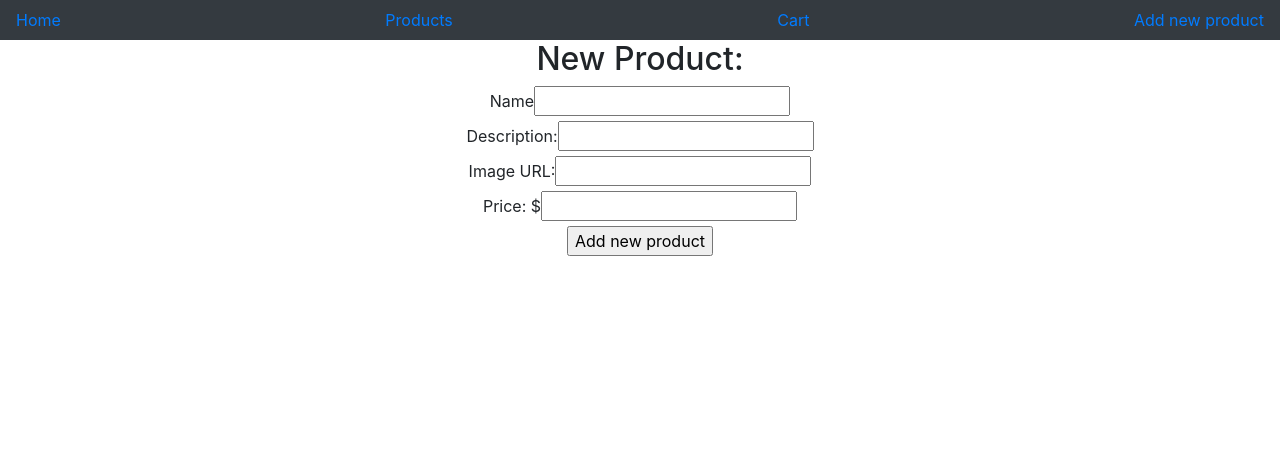
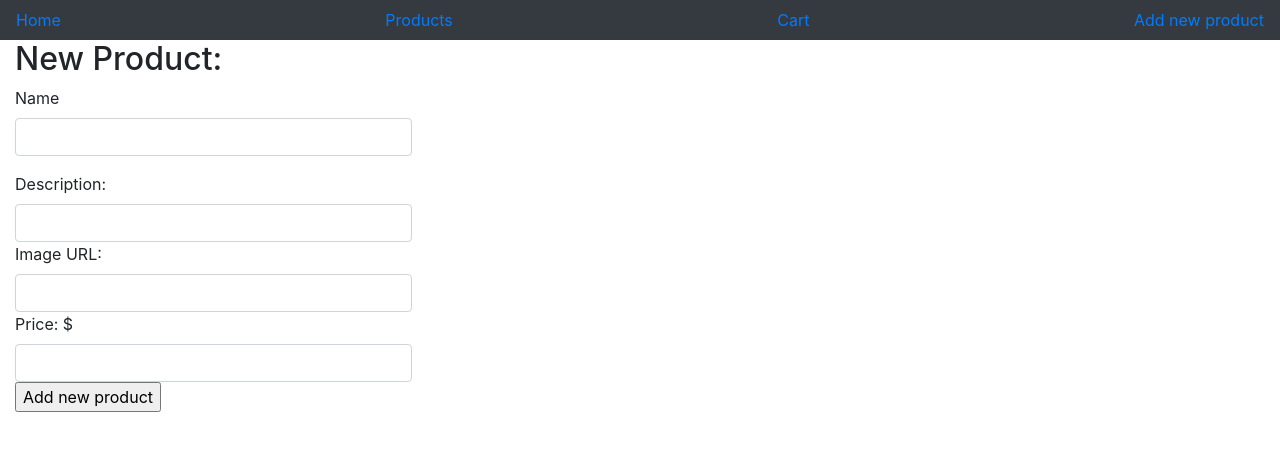
Before and after one commit to yhussin/ecommerce-client, a React (Create React App) app: page /products/new in a window 1280 px wide. Shown: the top 450 px of the page. Built offline with nearby package versions, Linux system fonts and the light colour scheme.

Commit message:
Cart product card

```diff
--- a/src/pages/Cart.js
+++ b/src/pages/Cart.js
@@ -36,7 +36,6 @@ class Cart extends Component {
             return (
                 <>
                     <div className="center-block text-center">
-                        Product Name
                         <ProductCard {...product} />
                     </div>
                 </>
--- a/src/pages/NewProduct.js
+++ b/src/pages/NewProduct.js
@@ -30,12 +30,14 @@ class NewProduct extends Component {
         return (
             <>
 
-            <div className="center-block text-center">
+            <div>
+            <div className="col-sm-4">
             <h2>New Product:</h2>
                 <form onSubmit={this.handleSubmit}>
-                    <div>
+                    <div className="form-group">
                         <label htmlFor="name">Name</label>
                         <input
+                            className="form-control"
                             type="text"
                             name="name"
                             id="name"
@@ -46,6 +48,7 @@ class NewProduct extends Component {
                     <div className="form-input">
                         <label htmlFor="description">Description: </label>
                         <input
+                            className="form-control"
                             type="text"
                             name="description"
                             id="description"
@@ -57,6 +60,7 @@ class NewProduct extends Component {
                     <div className="form-input">
                         <label htmlFor="imageUrl">Image URL:</label>
                         <input
+                            className="form-control"
                             type="text"
                             name="imageUrl"
                             id="imageUrl"
@@ -67,6 +71,7 @@ class NewProduct extends Component {
                     <div className="form-input">
                         <label htmlFor="price"> Price: $</label>
                         <input
+                            className="form-control"
                             type="text"
                             name="price"
                             id="price"
@@ -78,6 +83,7 @@ class NewProduct extends Component {
                     <input type="submit" value="Add new product" />
                 </form>
             </div>
+            </div>
             </>
         )
     }
--- a/src/pages/ProductList.js
+++ b/src/pages/ProductList.js
@@ -53,14 +53,16 @@ class ProductList extends Component {
         let productList = this.state.products.map((product, index) => {
             return (
                 <>
-                <div className="card center-block text-center">
+                    <div className="center-block text-center col-sm-3">
+                        <div className="card">
                             <div className="card-body">
                                 <img src={product.imageUrl} alt="Product"></img>
-                <Link key={ index } to={`/products/${product._id}`}>
+                                <Link key={index} to={`/products/${product._id}`}>
                                     <h5 className="card-title">{product.name}</h5>
                                 </Link>
                                 <p className="card-text">{product.description}</p>
                                 <button className="btn btn-primary" onClick={() => this.addIdToCart(product._id)}>Add to cart</button>
+                            </div>
                         </div>
                     </div>
 
@@ -72,17 +74,15 @@ class ProductList extends Component {
                 <button onClick={() => this.addIdToCart(product._id)}> add to cart</button>
                 <ProductCard {...product} />
                 </div> */}
-
                 </>
             )
         })
 
         return (
-            <div>
+            <div className="center-block text-center">
                 <h1>This is the products page</h1>
-            {this.state.products ? productList: '...Loading...'}
-            <li></li>
-            </div>
+                {this.state.products ? productList : '...Loading...'}
+            </div >
         )
     }
 }
```
Lines whose indentation alone changed are shown as unchanged.
